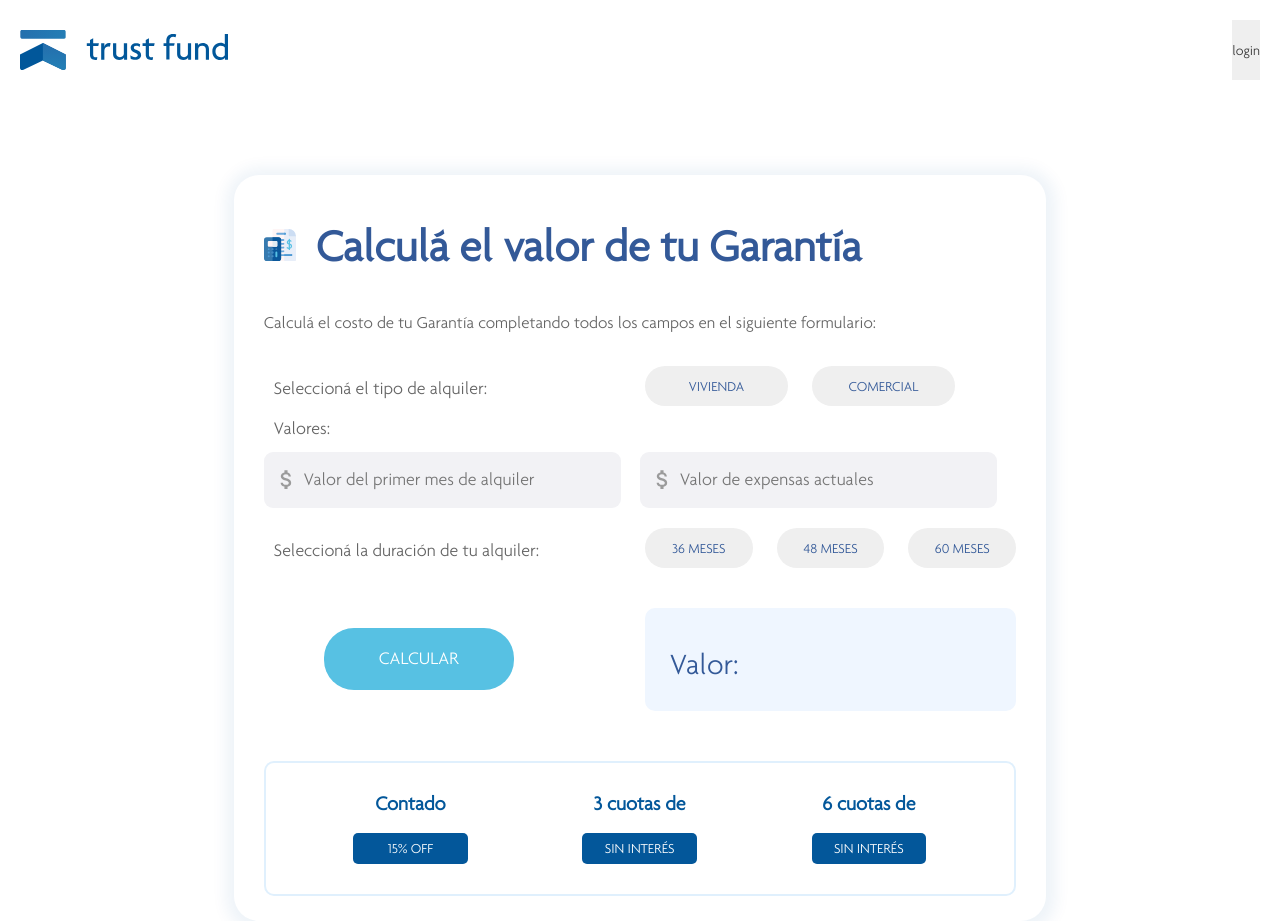
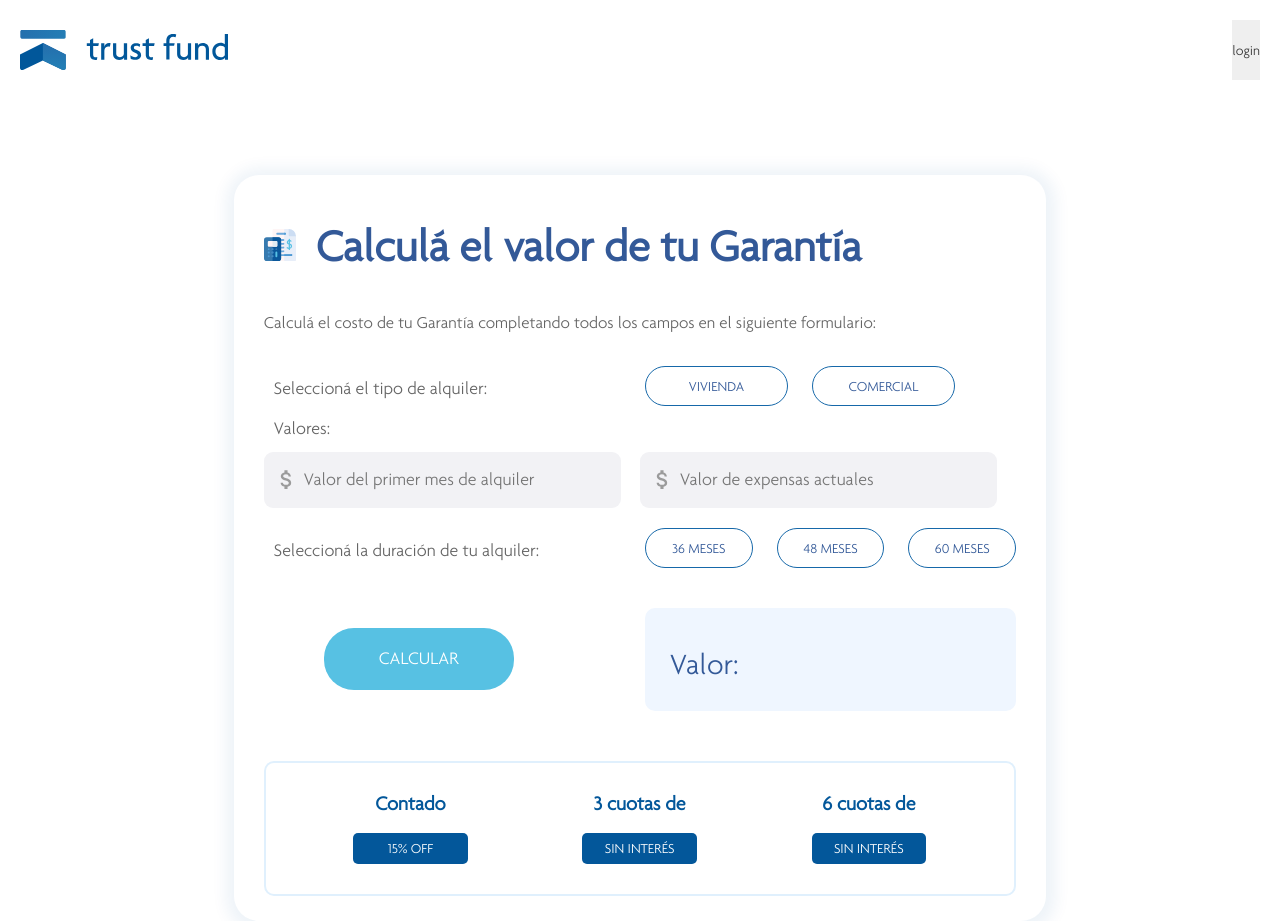
Before and after one commit to juannarguelles/crm, a React (Create React App) app: page /simulador in a window 1280 px wide. Built offline with nearby package versions, Linux system fonts and the light colour scheme.

Commit message:
cambios 28/1

```diff
--- a/src/pages/Simulador.js
+++ b/src/pages/Simulador.js
@@ -28,7 +28,6 @@ import {
     TextCuotas,
     ResultadoCuotas,
     ResultadoInteres,
-    ButtonContainer,
 } from './styledSimulador'
 import Logo from '../images/calculadora.svg'
 
@@ -45,6 +44,9 @@ const Simulador = () => {
     const [resultado2, setResultado2] = useState(null);
     const [resultado3, setResultado3] = useState(null);
 
+
+    //
+
     // Capturo el valor del alquiler
     const handleChangeDato1 = (e) => {
         setDato1({...dato1,
@@ -59,7 +61,6 @@ const Simulador = () => {
     }
 
     // Actualizo el valor del resultado
-
     useEffect (()=>{
         // Al dato1 y dato2 le saco los puntos para realizar la operacion matematica
         let formatDato1 = (dato1.dato1);
@@ -82,7 +83,6 @@ const Simulador = () => {
         }
     },[resultado, duracion, []]);
 
-
     const valor = useRef(null);
     const contado = useRef(null);
     const cuota3 = useRef(null);
@@ -95,6 +95,7 @@ const Simulador = () => {
         cuota3.current.style.display = 'block';
         cuota6.current.style.display = 'block';
     }
+
 
     // Formateo resultado a pesos
     function formatNumber (resultado) {
@@ -124,8 +125,8 @@ const Simulador = () => {
                         <TextP>Seleccioná el tipo de alquiler:</TextP>
                     </RentalP>
                     <DivButton>
-                        <InputRental type="button" id="vivienda-1" value="VIVIENDA" onClick={()=>setPinta(0.6)}/>
-                        <InputRental type="button" id="comercial-1" value="COMERCIAL" onClick={()=>setPinta(0.6)}/>
+                        <InputRental type="button" value="VIVIENDA" onClick={()=>setPinta(null)}/>
+                        <InputRental type="button" value="COMERCIAL" onClick={()=>setPinta(null)}/>
                     </DivButton>
                 </RentalContainer>
                 <ValueContainer>
@@ -183,9 +184,6 @@ const Simulador = () => {
                         <ResultadoInteres>SIN INTERÉS</ResultadoInteres>
                     </CuotasDiv>
                 </CuotasContainer>
-                <ButtonContainer>
-
-                </ButtonContainer>
             </Wrapper>
         </Container>
     )
--- a/src/pages/styledSimulador.js
+++ b/src/pages/styledSimulador.js
@@ -53,14 +53,16 @@ export const DivButton = styled.div`
 `
 export const InputRental = styled.input`
     border-radius: 50px;
-    border: 1.2px solid #1668A9;
     width: 143px;
     height: 40px;
     left: 973px;
     top: 521px;
     box-sizing: border-box;
-    &:hover{
-        background: rgba(3, 87, 154, 0.2);
+    background-color: #FFF;
+    border: 1px solid #1668A9;
+    border-width: 1px !important;
+    :hover{
+        background-color: rgb(205, 221, 235);
     }
 `
 export const ValueContainer = styled.div`
@@ -184,7 +186,3 @@ export const ResultadoInteres = styled.div`
     width: 50%;
     text-align: center;
 `
-
-export const ButtonContainer = styled.div`
-    display: flex;
-`
```
